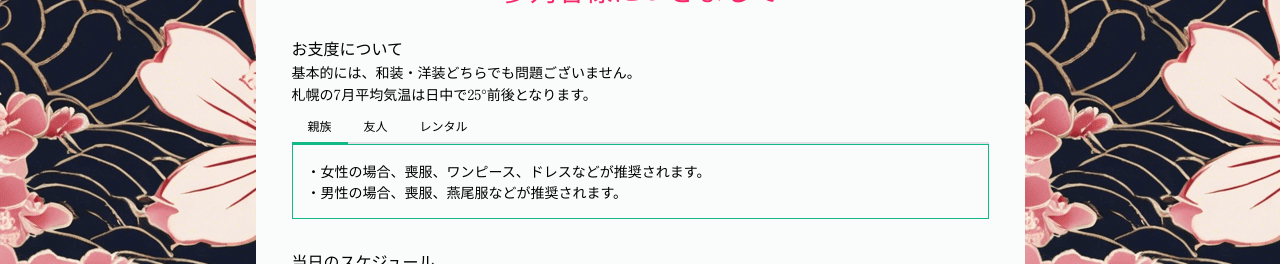
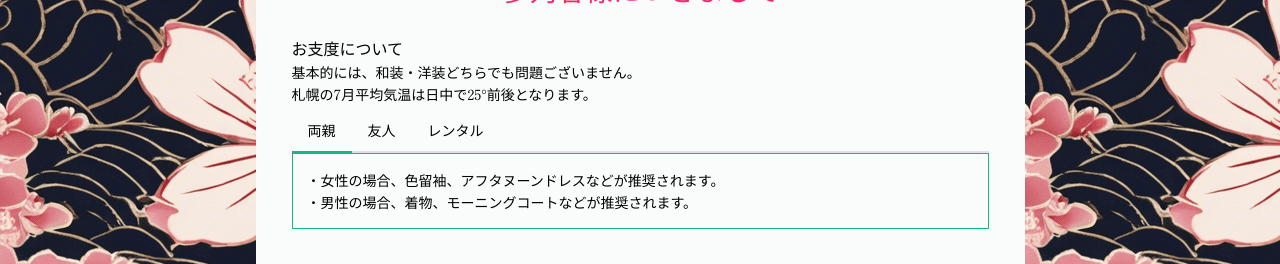
Before and after one commit to Kojiro-schatten/wedding, a Next.js app: page / in a window 1280 px wide. Shown: the part 1640-1904 px from the top of the page. Built offline with nearby package versions, Linux system fonts and the light colour scheme.

Commit message:
fix: text

```diff
--- a/src/app/packages/ui/Components/Attendance/Attendance.tsx
+++ b/src/app/packages/ui/Components/Attendance/Attendance.tsx
@@ -51,24 +51,24 @@ function Closing () {
   return (
     <Tabs color="teal" defaultValue="first">
       <TabsList>
-        <TabsTab value="first">親族</TabsTab>
-        <TabsTab value="second" color="blue">友人</TabsTab>
-        <TabsTab value="third" color="yellow">レンタル</TabsTab>
+        <TabsTab value="first"><Text fz={'md'}>両親</Text></TabsTab>
+        <TabsTab value="second" color="blue"><Text fz={'md'}>友人</Text></TabsTab>
+        <TabsTab value="third" color="yellow"><Text fz={'md'}>レンタル</Text></TabsTab>
       </TabsList>
 
       <TabsPanel value="first" pt="md" className={styles.tabsPanel}>
         <Text fz={'md'}>
-          ・女性の場合、喪服、ワンピース、ドレスなどが推奨されます。
+          ・女性の場合、色留袖、アフタヌーンドレスなどが推奨されます。
           <br />
-          ・男性の場合、喪服、燕尾服などが推奨されます。
+          ・男性の場合、着物、モーニングコートなどが推奨されます。
         </Text>
       </TabsPanel>
 
       <TabsPanel value="second" pt="md" className={styles.tabsPanelSecond}>
         <Text fz={'md'}>
-          ・女性の場合、喪服、ワンピース、ドレスなどが推奨されます。
+          ・女性の場合、訪問着、ワンピース、ドレスなどが推奨されます。
           <br />
-          ・男性の場合、喪服、燕尾服などが推奨されます。
+          ・男性の場合、着物、スーツなどが推奨されます。
         </Text>
       </TabsPanel>
 
```
